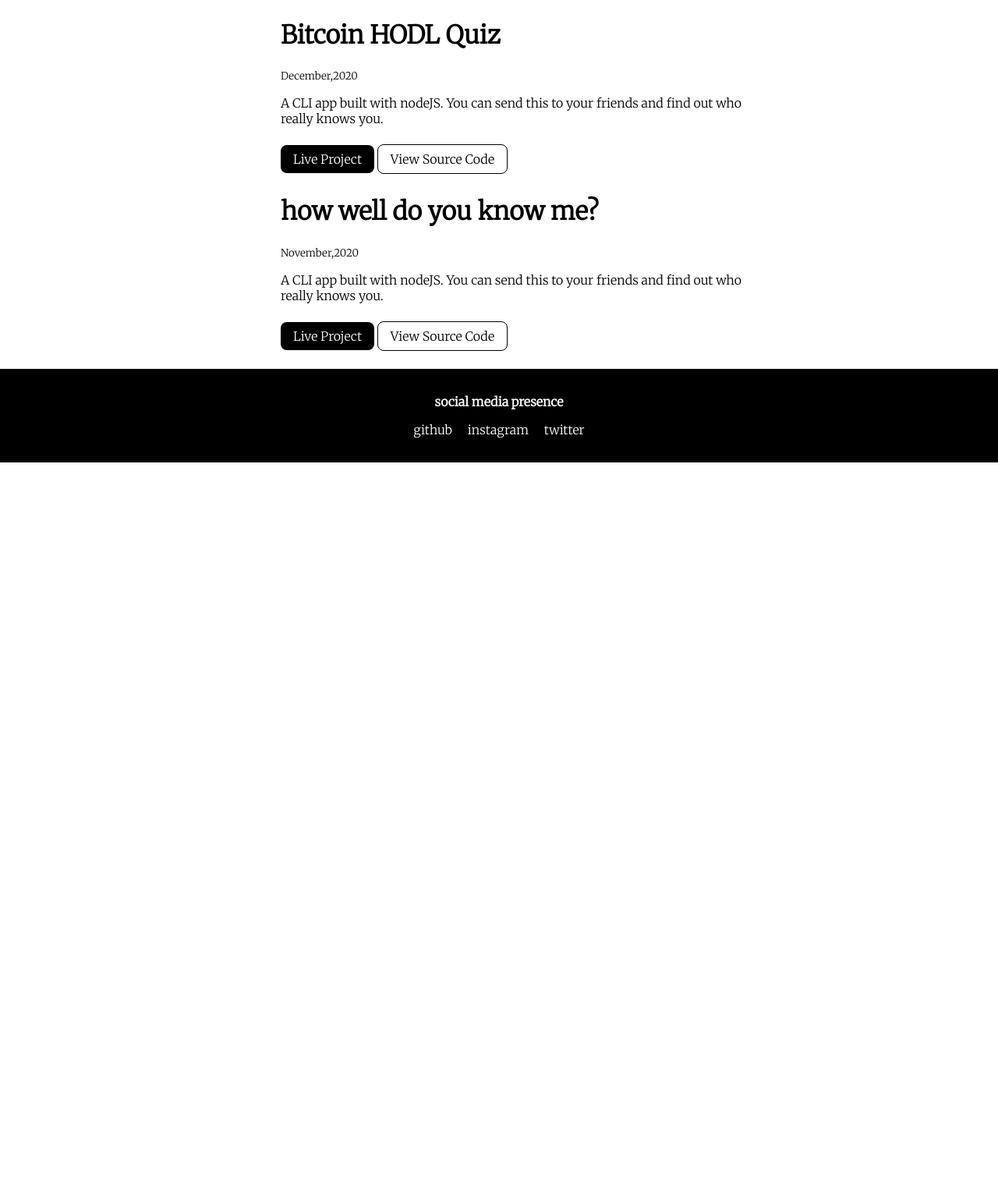
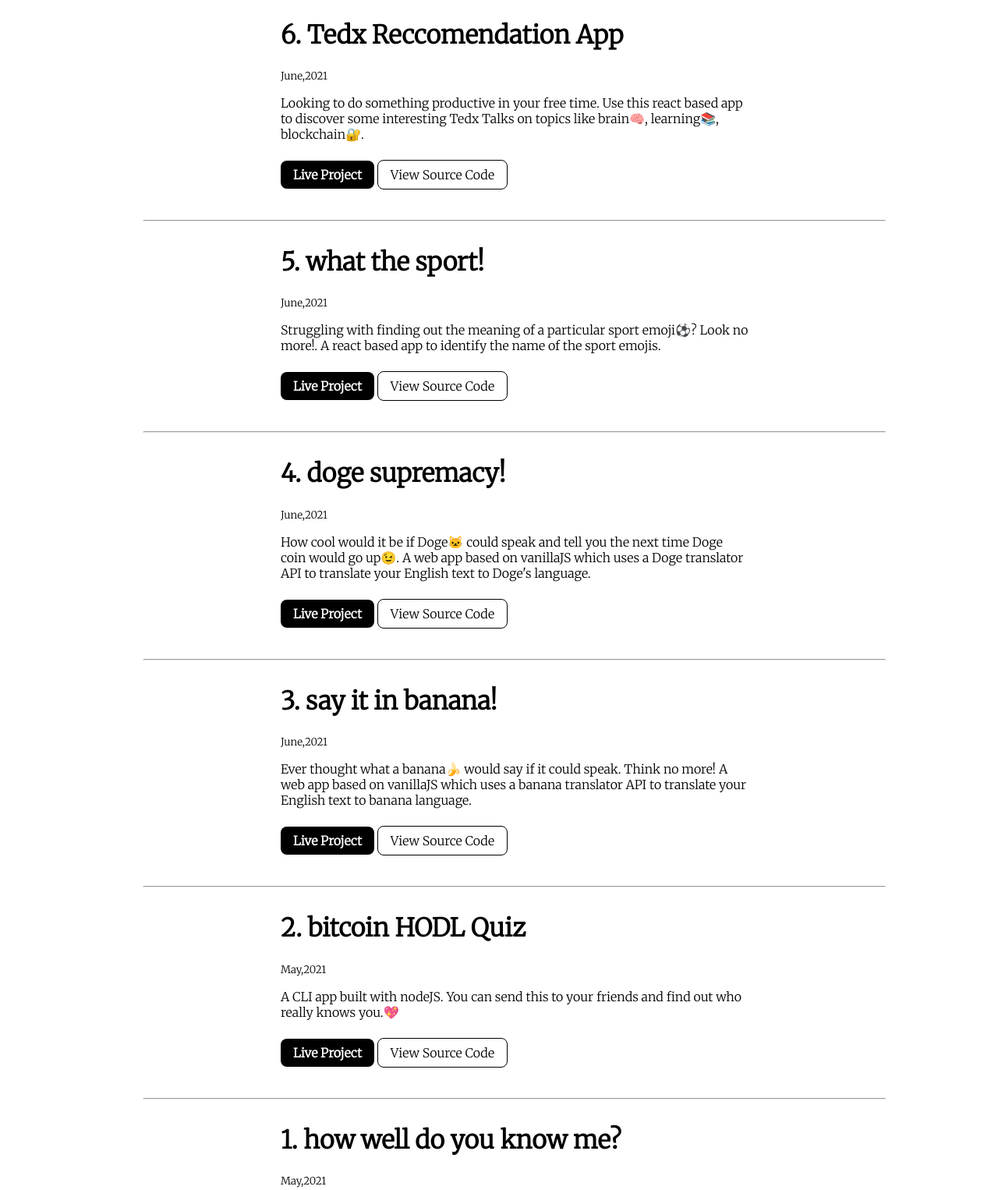
Before and after one commit to thegeorgenikhil/neogcamp-Portfolio-site, a plain HTML site: page projects.html in a window 1280 px wide. Shown: the part 220-1746 px from the top of the page at 78% size. Before the commit the page ends 813 px from the top, so only its background shows below. Drawn offline with Linux system fonts and the light colour scheme.

Commit message:
added more projects

```diff
--- a/projects.html
+++ b/projects.html
@@ -31,22 +31,82 @@
     </header>
 
     <ul class="list-non-bullet">
+
       <li>
         <div class="container container-center">
-          <h1>Bitcoin HODL Quiz</h1>
-          <small>December,2020</small>
+          <h1>6. Tedx Reccomendation App </h1>
+          <small>June,2021</small>
+          <p>
+            Looking to do something productive in your free time. Use this react based app to discover some interesting Tedx Talks on topics like brain🧠, learning📚, blockchain🔐.
+          </p>
+          <a class="link link-primary" href="https://ji3re.csb.app/">Live Project</a>
+          <a class="link link-secondary" href="https://codesandbox.io/s/react-reccomendation-app-2-ji3re">View Source Code</a>
+        </div>
+      </li>
+
+      <hr>
+
+      <li>
+        <div class="container container-center">
+          <h1>5. what the sport!</h1>
+          <small>June,2021</small>
+          <p>
+            Struggling with finding out the meaning of a particular sport emoji⚽? Look no more!. A react based app to identify the name of the sport emojis.
+          </p>
+          <a class="link link-primary" href="https://2tf5e.csb.app/">Live Project</a>
+          <a class="link link-secondary" href="https://codesandbox.io/s/what-a-sport-2tf5e">View Source Code</a>
+        </div>
+      </li>
+
+      <hr>
+
+      <li>
+        <div class="container container-center">
+          <h1>4. doge supremacy!</h1>
+          <small>June,2021</small>
+          <p>
+            How cool would it be if Doge🐱 could speak and tell you the next time Doge coin would go up😉. A web app based on vanillaJS which uses a Doge translator API to translate your English text to Doge's language.
+          </p>
+          <a class="link link-primary" href="https://doge-speaks.netlify.app/">Live Project</a>
+          <a class="link link-secondary" href="https://github.com/thegeorgenikhil/doge-speaks-app">View Source Code</a>
+        </div>
+      </li>
+
+      <hr>
+
+      <li>
+        <div class="container container-center">
+          <h1>3. say it in banana!</h1>
+          <small>June,2021</small>
+          <p>
+            Ever thought what a banana🍌 would say if it could speak. Think no more! A web app based on vanillaJS which uses a banana translator API to translate your English text to banana language.
+          </p>
+          <a class="link link-primary" href="https://banana-app-translate.netlify.app/">Live Project</a>
+          <a class="link link-secondary" href="https://github.com/thegeorgenikhil/banana-speak-app">View Source Code</a>
+        </div>
+      </li>
+
+      <hr>
+
+      <li>
+        <div class="container container-center">
+          <h1>2. bitcoin HODL Quiz</h1>
+          <small>May,2021</small>
           <p>
             A CLI app built with nodeJS. You can send this to your friends and
-            find out who really knows you.
+            find out who really knows you.💖
           </p>
           <a class="link link-primary" href="https://replit.com/@NikhilGeorge/Bitcoin-HODL-quiz#index.js?embed=1&output=1">Live Project</a>
           <a class="link link-secondary" href="https://github.com/thegeorgenikhil/Bitcoin-HODL-quiz">View Source Code</a>
         </div>
       </li>
+
+      <hr>
+
       <li>
         <div class="container container-center">
-        <h1>how well do you know me?</h1>
-        <small>November,2020</small>
+        <h1>1. how well do you know me?</h1>
+        <small>May,2021</small>
         <p>
           A CLI app built with nodeJS. You can send this to your friends and
           find out who really knows you.
@@ -55,6 +115,7 @@
         <a class="link link-secondary" href="https://github.com/thegeorgenikhil/How-Well-Do-You-Know-ME-Quiz">View Source Code</a>
         </div>
       </li>
+
     </ul>
 
     <footer class="footer container">
--- a/styles.css
+++ b/styles.css
@@ -11,7 +11,7 @@
 }
 
 hr{
-    margin: 2rem 0;
+    margin: 2rem 9rem;
 }
 
 .container{
@@ -39,6 +39,7 @@
     color: white;
     display: inline-block;
     margin: 0.5rem 0;
+    font-weight: bold;
 }
 
 .link-secondary{
```
